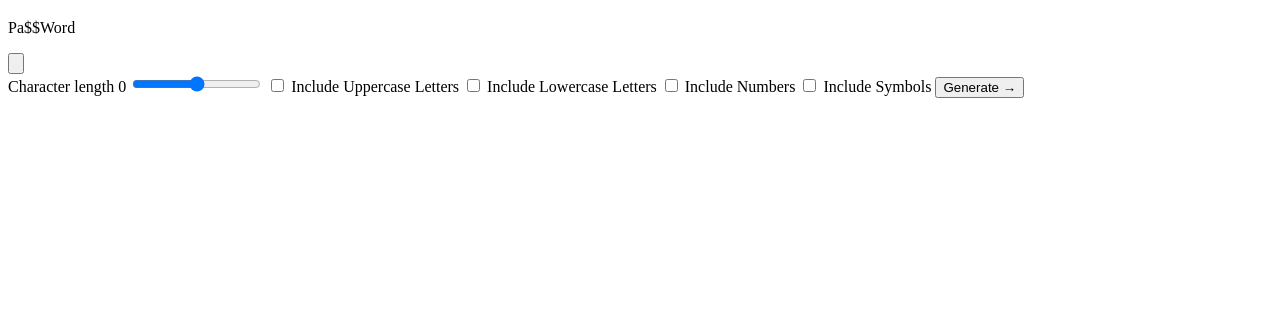
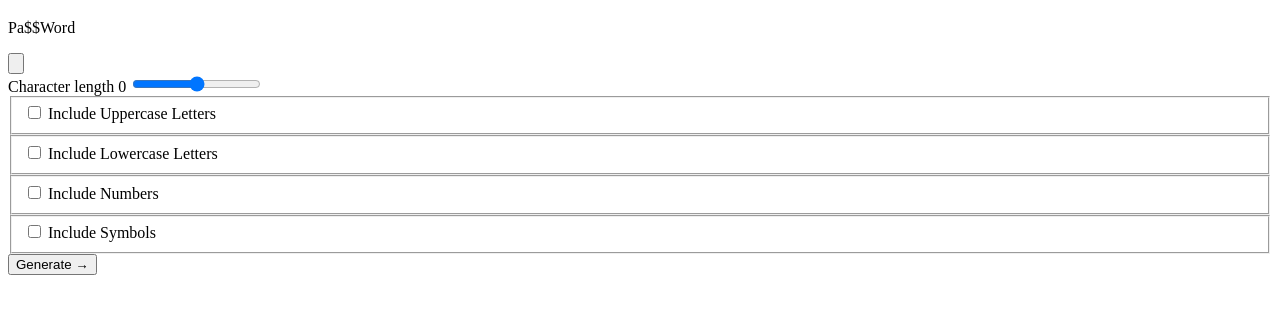
Before and after one commit to RoynevS/password-generator, a plain HTML site: page index.html in a window 1280 px wide. Shown: the part 61-374 px from the top of the page. Drawn offline with Linux system fonts and the light colour scheme.

Commit message:
Group input and label with fieldset
Mainly done to create the layout

```diff
--- a/index.html
+++ b/index.html
@@ -22,14 +22,22 @@
         <label for="char-length">Character length <span>0</span></label>
         <input type="range" name="char-length" id="char-length">
 
+        <fieldset>
           <input type="checkbox" name="upper-letters" id="upper-letters">
           <label for="upper-letters">Include Uppercase Letters</label>
+        </fieldset>
+        <fieldset>
           <input type="checkbox" name="lower-letters" id="lower-letters">
           <label for="lower-letters">Include Lowercase Letters</label>
+        </fieldset>
+        <fieldset>
           <input type="checkbox" name="numbers" id="numbers">
           <label for="numbers">Include Numbers</label>
+        </fieldset>
+        <fieldset>
           <input type="checkbox" name="symbols" id="symbols">
           <label for="symbols">Include Symbols</label>
+        </fieldset>
 
         <button class="btn btn--generate-pw">Generate &rarr;</button>
       </form>
```
Lines whose indentation alone changed are shown as unchanged.
